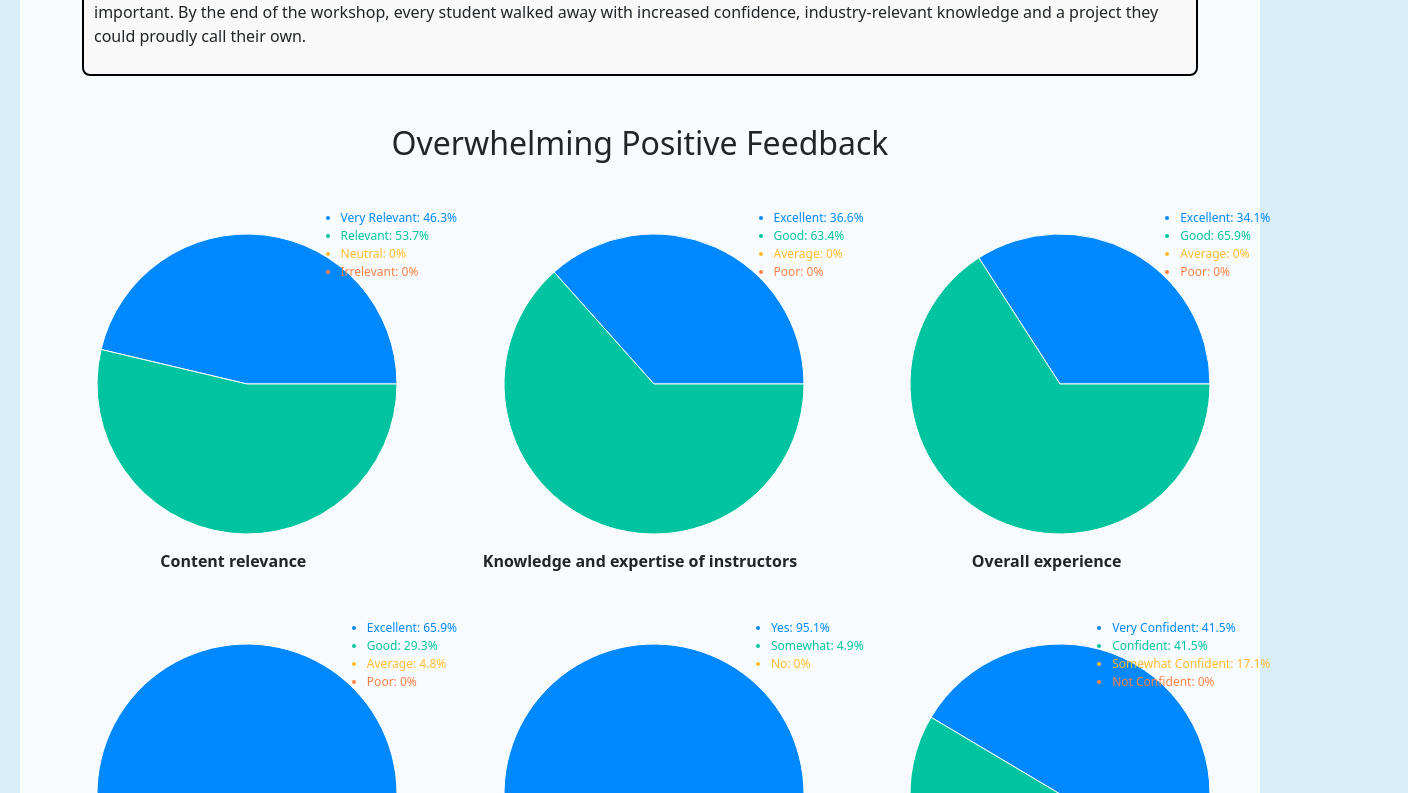
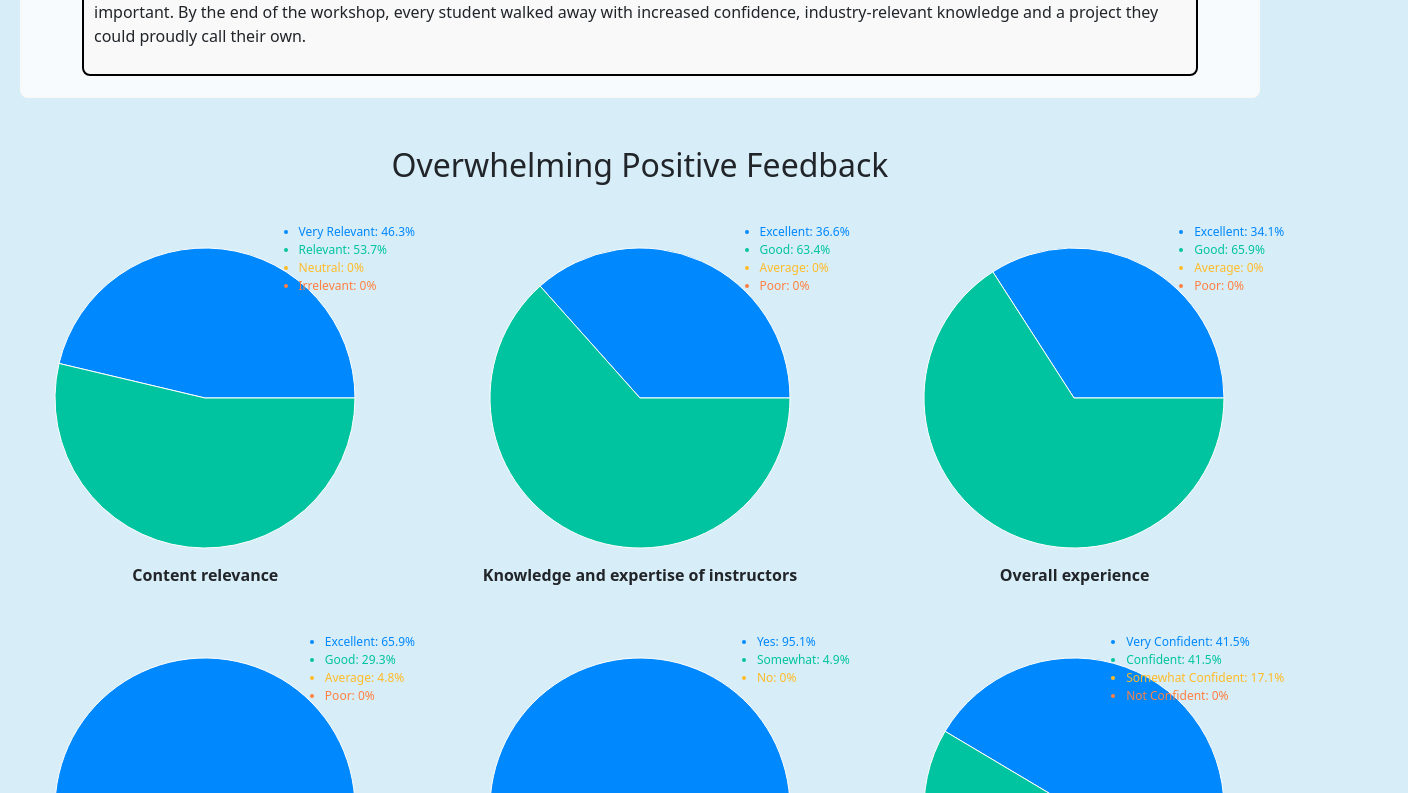
Before and after one commit to Aerykcodes/Humble-Coders-new, a React (Vite) app: page /about in a window 1280 px wide. Shown: the part 987-1780 px from the top of the page, 1408 px wide, since content can reach past the window. Built offline with nearby package versions, Linux system fonts and the light colour scheme; a web font is replaced by a local one.

Commit message:
minor changes

```diff
--- a/src/assets/Pages/About/About.jsx
+++ b/src/assets/Pages/About/About.jsx
@@ -3,18 +3,76 @@ import Navbar from '../../Navbar/Navbar';
 import './About.css';
 import SiteFooter from '../../SiteFooter/SiteFooter';
 import WorkshopSection from './WorkshopSection';
+import GraphSection from './GraphSection'; // Import FeedbackSection component
+
+const pieData = [
+  [
+    { name: 'Very Relevant', value: 46.3 },
+    { name: 'Relevant', value: 53.7 },
+    { name: 'Neutral', value: 0 },
+    { name: 'Irrelevant', value: 0 }
+  ],
+  [
+    { name: 'Excellent', value: 36.6 },
+    { name: 'Good', value: 63.4 },
+    { name: 'Average', value: 0 },
+    { name: 'Poor', value: 0 }
+  ],
+  [
+    { name: 'Excellent', value: 34.1 },
+    { name: 'Good', value: 65.9 },
+    { name: 'Average', value: 0 },
+    { name: 'Poor', value: 0 }
+  ],
+  [
+    { name: 'Excellent', value: 65.9 },
+    { name: 'Good', value: 29.3 },
+    { name: 'Average', value: 4.8 },
+    { name: 'Poor', value: 0 }
+  ],
+  [
+    { name: 'Yes', value: 95.1 },
+    { name: 'Somewhat', value: 4.9 },
+    { name: 'No', value: 0 }
+  ],
+  [
+    { name: 'Very Confident', value: 41.5 },
+    { name: 'Confident', value: 41.5 },
+    { name: 'Somewhat Confident', value: 17.1 },
+    { name: 'Not Confident', value: 0 }
+  ]
+];
+
+const titles = [
+  'Content relevance',
+  'Knowledge and expertise of instructors',
+  'Overall experience',
+  'Hands-on activities/coding sessions',
+  'Was the workshop environment conducive to learning',
+  'Confidence Level: Applying Workshop Skills to Real-World App Development Projects'
+];
+
+const styles = {
+  title: {
+    textAlign: 'center',
+    marginTop: '10px',
+    fontWeight: 'bold',
+  }
+};
 
 const About = () => {
   return (
-    <div>
+    <>
       <Navbar />
       <div className='Workshop-container'>
         <h1 className='text-center'>Previous Workshops</h1>
         <br />
-      <WorkshopSection />
+        <WorkshopSection />
+
       </div>
-    <SiteFooter/>
-    </div>
+      <GraphSection pieData={pieData} titles={titles} styles={styles} />
+      <SiteFooter />
+    </>
   );
 };
 
--- /dev/null
+++ b/src/assets/Pages/About/GraphSection.jsx
@@ -0,0 +1,20 @@
+import React from 'react';
+import PieChart from '../Home/PieChart'; // Ensure you have the PieChart component
+
+const GraphSection = ({ pieData, titles, styles }) => {
+  return (
+    <div className="additional-section mt-5">
+      <h2 className="text-center">Overwhelming Positive Feedback</h2>
+      <div className="row justify-content-center">
+        {pieData.map((data, index) => (
+          <div className="col-12 col-sm-6 col-lg-4 mb-3" key={index}> {/* Full width on small screens, 2 columns on large screens */}
+            <PieChart data={data} />
+            <div style={styles.title}>{titles[index]}</div>
+          </div>
+        ))}
+      </div>
+    </div>
+  );
+};
+
+export default GraphSection;
--- a/src/assets/Pages/About/WorkshopSection.jsx
+++ b/src/assets/Pages/About/WorkshopSection.jsx
@@ -3,7 +3,6 @@ import Picture1 from './Images/Pic1.jpg';
 import Picture2 from './Images/Picture2.jpg';
 import Picture3 from './Images/Picture3.jpg';
 import Picture4 from './Images/Picture4.jpg';
-import PieChart from '../Home/PieChart'; // Ensure you have the PieChart component
 
 const WorkshopSection = () => {
   const images = [
@@ -11,53 +10,6 @@ const WorkshopSection = () => {
     Picture2,
     Picture3,
     Picture4
-  ];
-
-  const pieData = [
-    [
-      { name: 'Very Relevant', value: 46.3 },
-      { name: 'Relevant', value: 53.7 },
-      { name: 'Neutral', value: 0 },
-      { name: 'Irrelevant', value: 0 }
-    ],
-    [
-      { name: 'Excellent', value: 36.6 },
-      { name: 'Good', value: 63.4 },
-      { name: 'Average', value: 0 },
-      { name: 'Poor', value: 0 }
-    ],
-    [
-      { name: 'Excellent', value: 34.1 },
-      { name: 'Good', value: 65.9 },
-      { name: 'Average', value: 0 },
-      { name: 'Poor', value: 0 }
-    ],
-    [
-      { name: 'Excellent', value: 65.9 },
-      { name: 'Good', value: 29.3 },
-      { name: 'Average', value: 4.8 },
-      { name: 'Poor', value: 0 }
-    ],
-    [
-      { name: 'Yes', value: 95.1 },
-      { name: 'Somewhat', value: 4.9 },
-      { name: 'No', value: 0 }
-    ],
-    [
-      { name: 'Very Confident', value: 41.5 },
-      { name: 'Confident', value: 41.5 },
-      { name: 'Somewhat Confident', value: 17.1 },
-      { name: 'Not Confident', value: 0 }
-    ]
-  ];
-
-  const titles = [
-    'Content relevance',
-    'Knowledge and expertise of instructors',
-    'Overall experience',
-    'Hands-on activities/coding sessions',
-    'Was the workshop environment conducive to learning',
-    'Confidence Level: Applying Workshop Skills to Real-World App Development Projects'
   ];
 
   const styles = {
@@ -74,18 +26,12 @@ const WorkshopSection = () => {
       height: '300px', // Increased height
       objectFit: 'cover', // Cover the area while maintaining aspect ratio
       borderRadius: '8px', // Optional: add some border radius for better appearance
-    },
-    title: {
-      textAlign: 'center',
-      marginTop: '10px',
-      fontWeight: 'bold',
     }
   };
 
   return (
-    <>
-    <div className="container" >
-      <div className="row justify-content-center" >
+    <div className="container">
+      <div className="row justify-content-center">
         {images.map((image, index) => (
           <div className="col-12 col-md-12 col-lg-3 mb-3" key={index}> {/* Full width on small and medium screens, 3 columns on large screens */}
             <img src={image} alt={`Workshop ${index}`} className="img-fluid" style={styles.image} />
@@ -111,23 +57,7 @@ const WorkshopSection = () => {
           The participants’ energy and enthusiasm were truly inspiring! Their curiosity and eagerness to learn reminded us why skill-based education is so important. By the end of the workshop, every student walked away with increased confidence, industry-relevant knowledge and a project they could proudly call their own.
         </p>
       </div>
-      {/* New Section */}
-
     </div>
-    <div className="additional-section mt-5" >
-        <p className='text-center'>
-          <h2>Overwhelming Positive Feedback</h2>
-        </p>
-        <div className="row justify-content-center">
-          {pieData.map((data, index) => (
-            <div className="col-12 col-sm-6 col-lg-4 mb-3" key={index}> {/* Full width on small screens, 2 columns on large screens */}
-              <PieChart data={data} />
-              <div style={styles.title}>{titles[index]}</div>
-            </div>
-          ))}
-        </div>
-      </div>
-  </>
   );
 };
 
--- a/src/assets/Pages/Home/Home.css
+++ b/src/assets/Pages/Home/Home.css
@@ -120,16 +120,30 @@
 /* Custom CSS for PieChart Legend Positioning */
 /* Home.css */
 
+.responsive-logo {
+  display: block;
+  margin: 80px auto; /* Centers the image horizontally */
+  max-width: 600px; /* Default maximum width */
+  height: auto; /* Maintain aspect ratio */
+  position: relative;
+  left: -20px; /* Move slightly to the left */
+  transform: translateX(-10px); /* Fine-tune the position */
+}
+
 @media (max-width: 767px) {
   .responsive-logo {
-    max-width: 100%; /* Ensure the logo takes full width on small screens */
-    margin: 20px auto; /* Adjust margin for small screens */
+    max-width: 90%; /* Adjust to fit within smaller screens */
+    margin: 20px auto; /* Center the image with a smaller margin */
+    left: -10px; /* Move slightly to the left */
+    transform: translateX(-5px); /* Fine-tune the position */
   }
 }
 
 @media (max-width: 576px) {
   .responsive-logo {
     max-width: 100%; /* Ensure the logo takes full width on extra small screens */
-    margin: 10px auto; /* Adjust margin for extra small screens */
+    margin: 10px auto; /* Center the image with an even smaller margin */
+    left: -5px; /* Move slightly to the left */
+    transform: translateX(-20px); /* Fine-tune the position */
   }
 }
--- a/src/assets/SiteFooter/SiteFooter.css
+++ b/src/assets/SiteFooter/SiteFooter.css
@@ -3,7 +3,7 @@
     position:static;
     bottom: 0;
     left: 0;
-    /* width: 100%; */
+    width: 110%;
     background-color: rgba(0, 0, 0, 0.8); /* Slightly transparent black background */
     text-align: center;
     padding: 10px 0;
```
